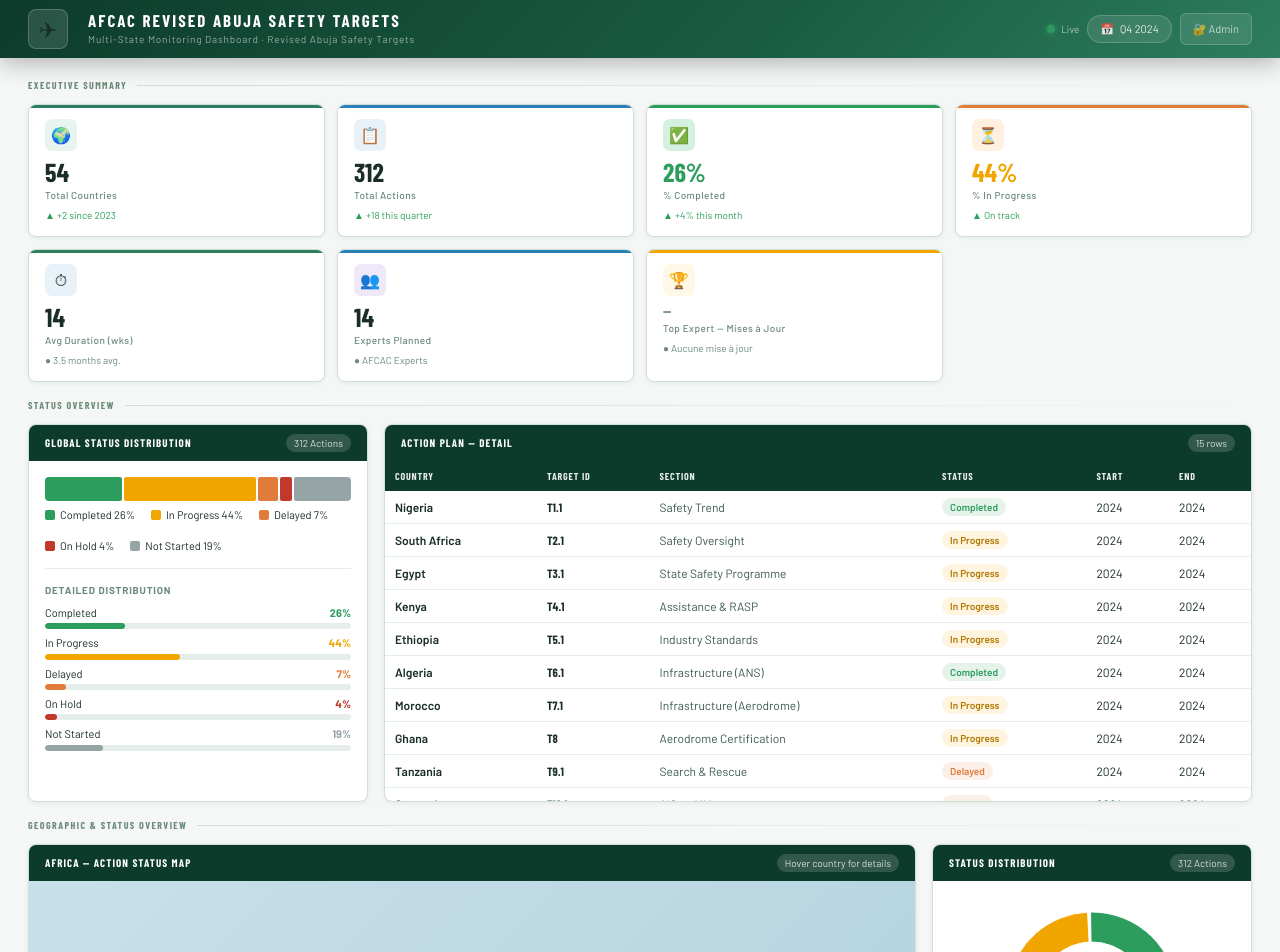
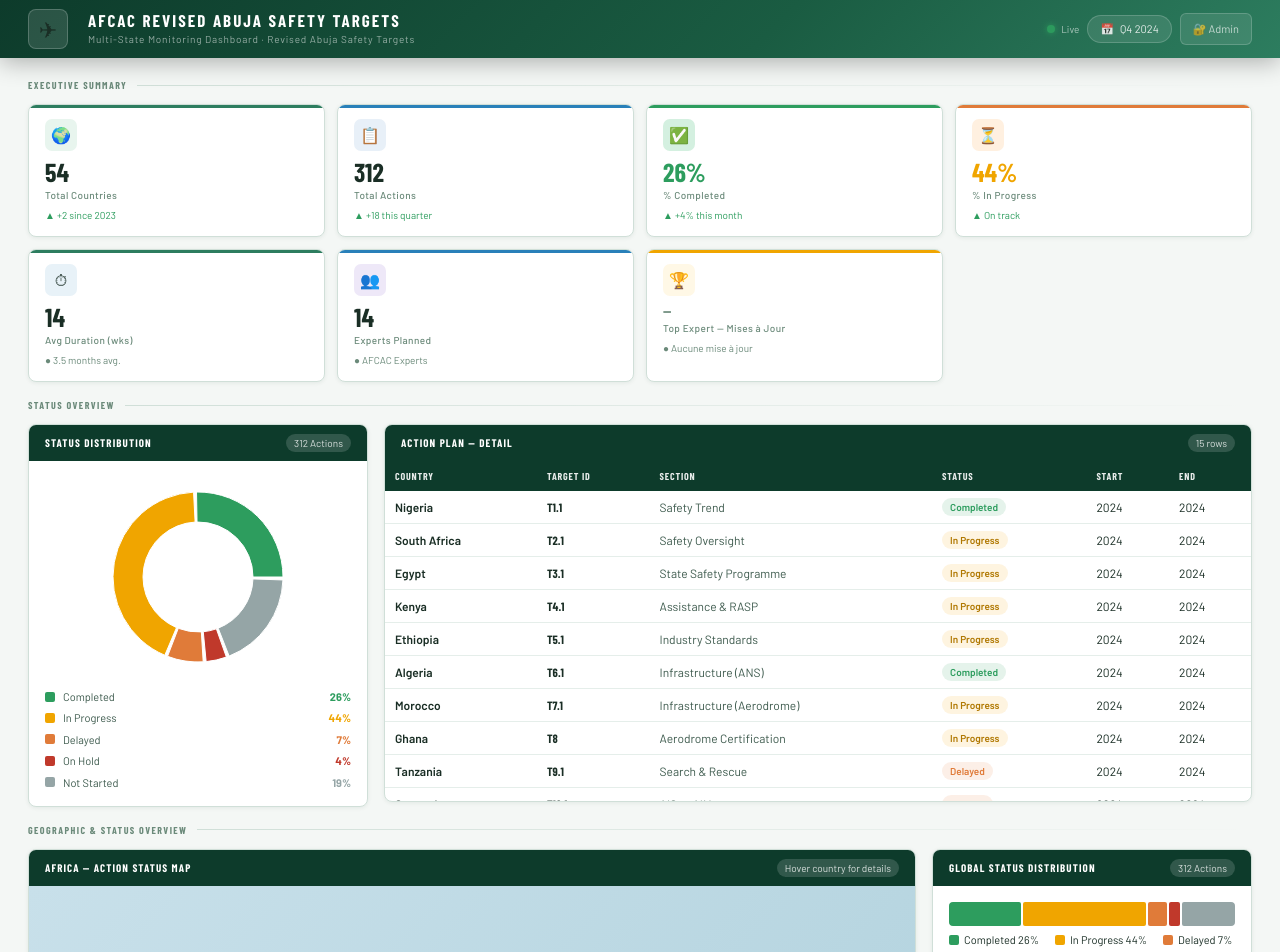
Before and after one commit to seninfosec-sn/Afcac-Dashboard, a Next.js app: page / in a window 1280 px wide. Shown: the top 952 px of the page. Built offline with nearby package versions, Linux system fonts and the light colour scheme; a web font is replaced by a local one.

Commit message:
Swap positions of Status Distribution and Africa Status Distribution
StatusDonut now appears next to Action Plan table; StatusBar moves next to the Africa map.

Co-Authored-By: Claude Sonnet 4.6 <noreply@anthropic.com>

```diff
--- a/app/page.tsx
+++ b/app/page.tsx
@@ -51,15 +51,15 @@ export default async function DashboardPage() {
         {/* Section 2: Status + Action Table */}
         <div className="section-label">Status Overview</div>
         <div className="row-wide">
-          <StatusBar kpis={kpis} />
+          <StatusDonut kpis={kpis} />
           <ActionTable actions={actions} />
         </div>
 
-        {/* Section 3: Map + Status Donut */}
+        {/* Section 3: Map + Status Bar */}
         <div className="section-label">Geographic &amp; Status Overview</div>
         <div className="row-map">
           <AfricaMap countries={countries} />
-          <StatusDonut kpis={kpis} />
+          <StatusBar kpis={kpis} />
         </div>
 
         {/* Section 4: Country Breakdown */}
```
